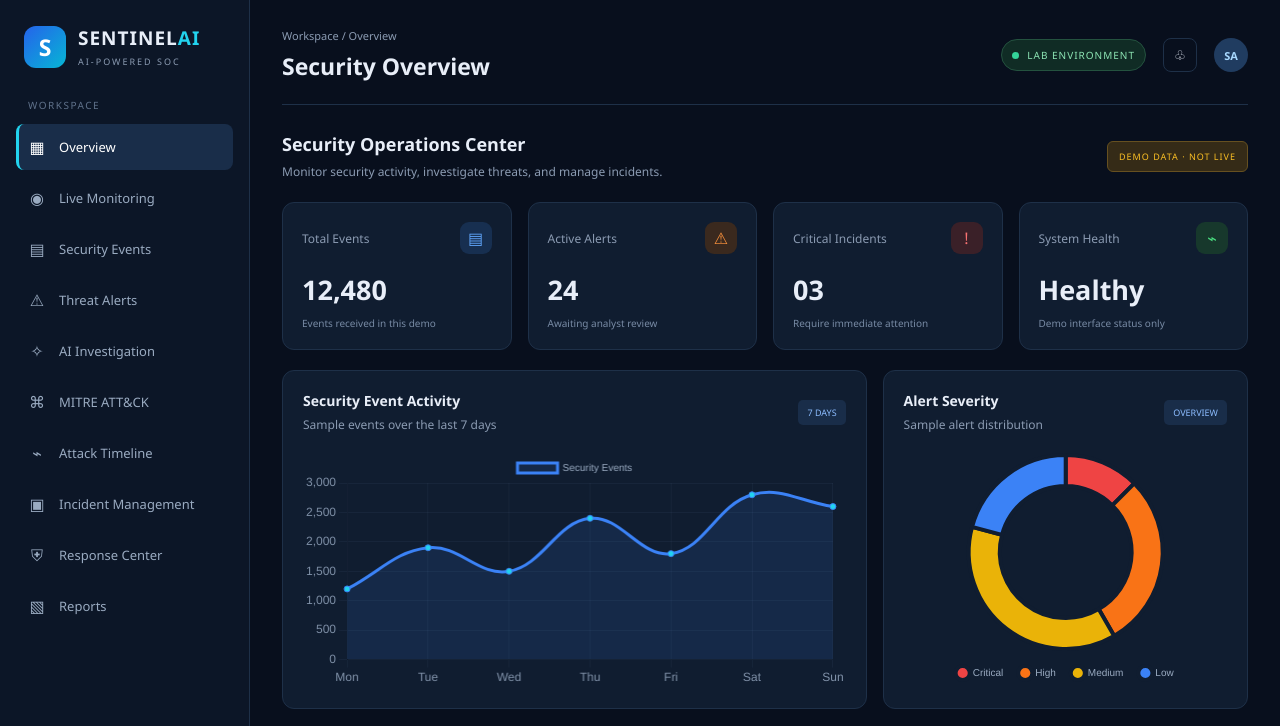
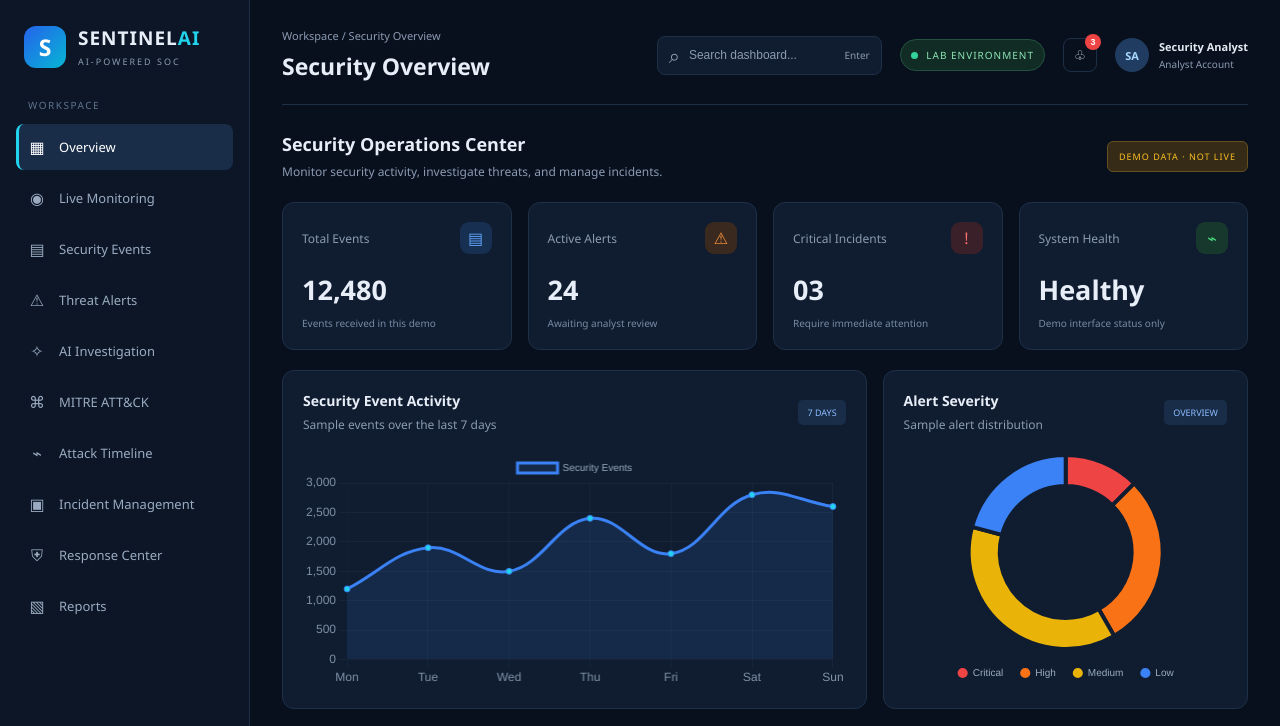
Before and after one commit to udhayan-ars/SentinelAI, a plain HTML site: page frontend/index.html in a window 1280 px wide. Shown: the top 726 px of the page. Drawn offline with nearby package versions, Linux system fonts and the light colour scheme.

Commit message:
Add interactive top navigation bar

```diff
--- a/frontend/css/style.css
+++ b/frontend/css/style.css
@@ -519,3 +519,135 @@ tbody tr:last-child td {
         transform: translateY(0);
     }
 }
+
+/* =====================================
+   SENTINELAI - TOP NAVIGATION BAR
+===================================== */
+
+.topbar {
+    display: flex;
+    align-items: center;
+    justify-content: space-between;
+    gap: 20px;
+    flex-wrap: wrap;
+}
+
+.topbar-heading {
+    min-width: 180px;
+}
+
+.topbar-right {
+    display: flex;
+    align-items: center;
+    gap: 18px;
+    flex-wrap: wrap;
+}
+
+/* SEARCH BAR */
+
+.topbar-search {
+    display: flex;
+    align-items: center;
+    gap: 9px;
+    background: var(--panel);
+    border: 1px solid var(--border);
+    border-radius: 8px;
+    padding: 0 11px;
+    height: 39px;
+    width: 225px;
+}
+
+.topbar-search input {
+    background: transparent;
+    border: none;
+    outline: none;
+    color: #ffffff;
+    width: 100%;
+    min-width: 0;
+    font-size: 12px;
+}
+
+.topbar-search input::placeholder {
+    color: var(--muted);
+}
+
+.search-icon {
+    color: var(--muted);
+    font-size: 20px;
+}
+
+.search-shortcut {
+    color: var(--muted);
+    font-size: 10px;
+    white-space: nowrap;
+}
+
+/* NOTIFICATION BADGE */
+
+.notification-button {
+    position: relative;
+    cursor: pointer;
+}
+
+.notification-badge {
+    position: absolute;
+    top: -5px;
+    right: -5px;
+    background: #ef4444;
+    color: white;
+    font-size: 9px;
+    font-weight: 700;
+    border-radius: 50%;
+    min-width: 16px;
+    height: 16px;
+    display: flex;
+    align-items: center;
+    justify-content: center;
+}
+
+/* ANALYST PROFILE */
+
+.topbar-profile {
+    display: flex;
+    align-items: center;
+    gap: 10px;
+}
+
+.profile-details {
+    display: flex;
+    flex-direction: column;
+    gap: 3px;
+}
+
+.profile-details strong {
+    color: #e2e8f0;
+    font-size: 11px;
+}
+
+.profile-details small {
+    color: var(--muted);
+    font-size: 10px;
+}
+
+/* RESPONSIVE DESIGN */
+
+@media (max-width: 900px) {
+    .topbar-right {
+        width: 100%;
+    }
+
+    .topbar-search {
+        flex: 1;
+        min-width: 150px;
+    }
+}
+
+@media (max-width: 600px) {
+    .profile-details {
+        display: none;
+    }
+
+    .environment {
+        font-size: 9px;
+    }
+}
--- a/frontend/index.html
+++ b/frontend/index.html
@@ -1,6 +1,6 @@
-
 <!DOCTYPE html>
 <html lang="en">
+
 <head>
     <meta charset="UTF-8">
     <meta name="viewport" content="width=device-width, initial-scale=1.0">
@@ -8,6 +8,7 @@
     <link rel="stylesheet" href="css/style.css">
     <script src="https://cdn.jsdelivr.net/npm/chart.js"></script>
 </head>
+
 <body>
 
     <div class="app-container">
@@ -55,21 +56,60 @@
         <!-- MAIN CONTENT -->
         <main class="main-content">
 
+
             <!-- TOPBAR -->
             <header class="topbar">
-            <div>
-                <p class="breadcrumb">Workspace / <span id="breadcrumbPage">Overview</span></p>
+
+                <div class="topbar-heading">
+                    <p class="breadcrumb">
+                        Workspace / <span id="breadcrumbPage">Overview</span>
+                    </p>
+
                     <h1 id="pageTitle">Security Overview</h1>
                 </div>
 
                 <div class="topbar-right">
+
+                    <!-- SEARCH BAR -->
+                    <label class="topbar-search">
+                        <span class="search-icon">⌕</span>
+
+                        <input type="search" id="topbarSearch" placeholder="Search dashboard..."
+                            aria-label="Search dashboard pages">
+
+                        <span class="search-shortcut">Enter</span>
+                    </label>
+
+                    <!-- ENVIRONMENT STATUS -->
                     <span class="environment">
-                    <span class="status-dot"></span> LAB ENVIRONMENT
+                        <span class="status-dot"></span>
+                        LAB ENVIRONMENT
                     </span>
-                <button class="icon-button" aria-label="Notifications">♧</button>
+
+                    <!-- NOTIFICATIONS -->
+                    <button class="icon-button notification-button" id="notificationButton" type="button"
+                        aria-label="View notifications, 3 alerts" title="View threat alerts">
+                        ♧
+                        <span class="notification-badge">3</span>
+                    </button>
+
+                    <!-- ANALYST PROFILE -->
+                    <div class="topbar-profile">
+
                         <div class="avatar">SA</div>
+
+                        <div class="profile-details">
+                            <strong>Security Analyst</strong>
+                            <small>Analyst Account</small>
                         </div>
+
+                    </div>
+
+                </div>
+
             </header>
+
+
 
             <!-- OVERVIEW PAGE -->
             <section id="overview" class="page-section">
@@ -300,4 +340,5 @@
     <script src="js/app.js"></script>
 
 </body>
+
 </html>
--- a/frontend/js/app.js
+++ b/frontend/js/app.js
@@ -1,9 +1,13 @@
 
 // ==========================================
-// SENTINELAI - SIDEBAR NAVIGATION
+// SENTINELAI - DASHBOARD INITIALIZATION
 // ==========================================
 
 document.addEventListener("DOMContentLoaded", function () {
+
+    // ======================================
+    // SIDEBAR NAVIGATION
+    // ======================================
 
     const navigationLinks = document.querySelectorAll(".nav-link[data-page]");
     const pageSections = document.querySelectorAll(".page-section");
@@ -31,15 +35,12 @@ document.addEventListener("DOMContentLoaded", function () {
             return;
         }
 
-        // Hide all pages
         pageSections.forEach(section => {
             section.hidden = true;
         });
 
-        // Show selected page
         selectedPage.hidden = false;
 
-        // Update active sidebar menu
         navigationLinks.forEach(link => {
             link.classList.toggle(
                 "active",
@@ -47,36 +48,24 @@ document.addEventListener("DOMContentLoaded", function () {
             );
         });
 
-        // Update page heading
-        const title = pageTitles[pageName] || "SentinelAI";
-
-        document.getElementById("pageTitle").textContent = title;
+        document.getElementById("pageTitle").textContent =
+            pageTitles[pageName] || "SentinelAI";
 
         document.getElementById("breadcrumbPage").textContent =
-            pageName.charAt(0).toUpperCase() + pageName.slice(1);
+            pageTitles[pageName] || "Overview";
 
-        // Update browser URL hash
         if (window.location.hash !== "#" + pageName) {
             history.replaceState(null, "", "#" + pageName);
         }
     }
 
-    // Handle sidebar clicks
     navigationLinks.forEach(link => {
-
         link.addEventListener("click", function (event) {
-
             event.preventDefault();
-
-            const selectedPage = this.dataset.page;
-
-            showPage(selectedPage);
-
+            showPage(this.dataset.page);
+        });
     });
 
-    });
-
-    // Handle View All Alerts link
     document.querySelectorAll(".view-all[data-page]").forEach(link => {
         link.addEventListener("click", function (event) {
             event.preventDefault();
@@ -84,7 +73,6 @@ document.addEventListener("DOMContentLoaded", function () {
         });
     });
 
-    // Load page from URL hash or default to overview
     const initialPage = window.location.hash.replace("#", "");
 
     if (initialPage && document.getElementById(initialPage)) {
@@ -93,7 +81,6 @@ document.addEventListener("DOMContentLoaded", function () {
         showPage("overview");
     }
 
-    // Handle browser back and forward
     window.addEventListener("hashchange", function () {
         const page = window.location.hash.replace("#", "");
 
@@ -102,20 +89,75 @@ document.addEventListener("DOMContentLoaded", function () {
         }
     });
 
-    console.log("SentinelAI sidebar navigation initialized.");
+
+    // ======================================
+    // TOPBAR SEARCH FUNCTIONALITY
+    // ======================================
+
+    const topbarSearch = document.getElementById("topbarSearch");
+
+    if (topbarSearch) {
+
+        topbarSearch.addEventListener("keydown", function (event) {
+
+            if (event.key !== "Enter") {
+                return;
+            }
+
+            const query = this.value.trim().toLowerCase();
+
+            if (!query) {
+                return;
+            }
+
+            const matchingLink = Array.from(navigationLinks).find(link =>
+                link.textContent.trim().toLowerCase().includes(query)
+            );
+
+            if (matchingLink) {
+
+                showPage(matchingLink.dataset.page);
+                this.value = "";
+
+            } else {
+
+                alert("No matching dashboard page found.");
+
+            }
 
         });
 
+    }
 
-// ==========================================
-// SENTINELAI - SECURITY EVENT CHART
-// ==========================================
+
+    // ======================================
+    // NOTIFICATION BUTTON
+    // ======================================
+
+    const notificationButton =
+        document.getElementById("notificationButton");
+
+    if (notificationButton) {
+
+        notificationButton.addEventListener("click", function () {
+
+            showPage("alerts");
+
+        });
+
+    }
+
+
+    // ======================================
+    // SECURITY EVENT ACTIVITY CHART
+    // ======================================
 
     const eventsCanvas = document.getElementById("eventsChart");
 
     if (eventsCanvas && typeof Chart !== "undefined") {
 
         new Chart(eventsCanvas, {
+
             type: "line",
 
             data: {
@@ -149,30 +191,36 @@ if (eventsCanvas && typeof Chart !== "undefined") {
                 scales: {
                     x: {
                         ticks: { color: "#8192a9" },
-                    grid: { color: "rgba(120, 145, 175, 0.08)" }
+                        grid: {
+                            color: "rgba(120, 145, 175, 0.08)"
+                        }
                     },
 
                     y: {
                         beginAtZero: true,
                         ticks: { color: "#8192a9" },
-                    grid: { color: "rgba(120, 145, 175, 0.08)" }
+                        grid: {
+                            color: "rgba(120, 145, 175, 0.08)"
                         }
                     }
                 }
+            }
+
         });
 
     }
 
 
-// ==========================================
-// SENTINELAI - ALERT SEVERITY CHART
-// ==========================================
+    // ======================================
+    // ALERT SEVERITY CHART
+    // ======================================
 
     const severityCanvas = document.getElementById("severityChart");
 
     if (severityCanvas && typeof Chart !== "undefined") {
 
         new Chart(severityCanvas, {
+
             type: "doughnut",
 
             data: {
@@ -210,8 +258,11 @@ if (severityCanvas && typeof Chart !== "undefined") {
                     }
                 }
             }
+
         });
 
     }
 
-console.log("SentinelAI dashboard initialized.");
+    console.log("SentinelAI dashboard initialized successfully.");
+
+});
```
Lines whose indentation alone changed are shown as unchanged.
